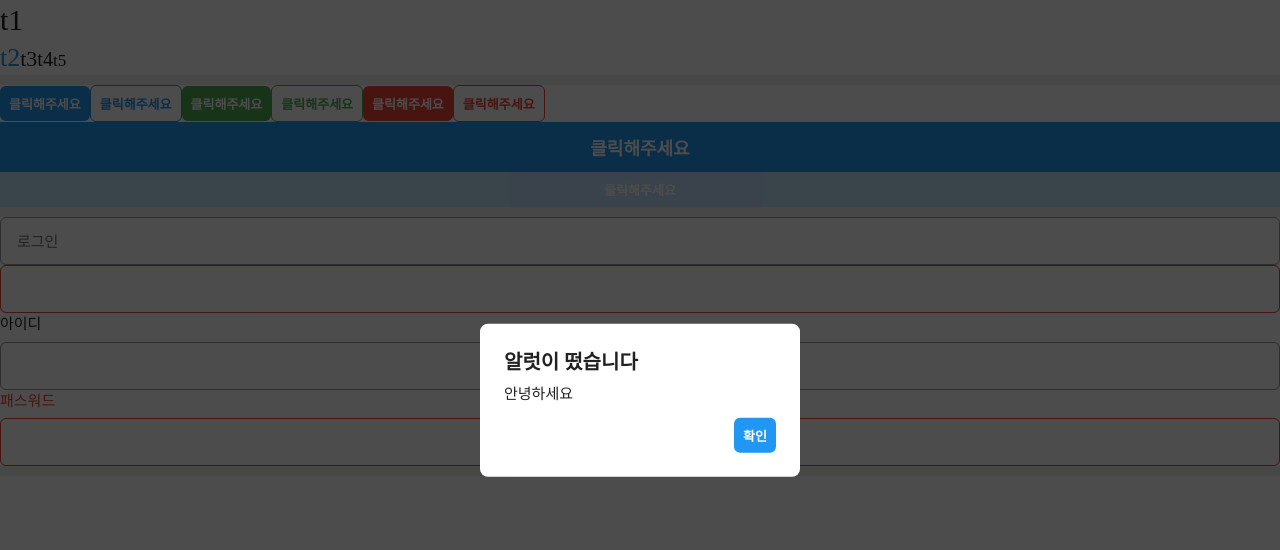
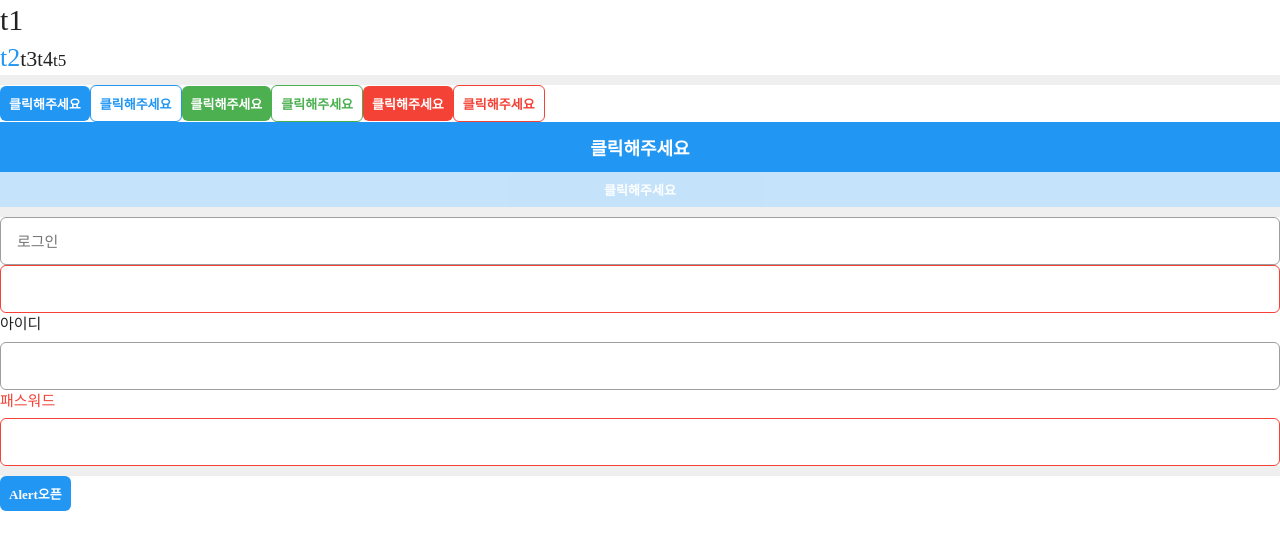
Before and after one commit to wkqkel/fastcampus_react, a React (Create React App) app: page / in a window 1280 px wide. Shown: the top 550 px of the page. Built offline with nearby package versions, Linux system fonts and the light colour scheme.

Commit message:
AlertContext

```diff
--- a/public/index.html
+++ b/public/index.html
@@ -1,14 +1,12 @@
 <!DOCTYPE html>
 <html lang="en">
+
 <head>
   <meta charset="utf-8" />
   <link rel="icon" href="%PUBLIC_URL%/favicon.ico" />
   <meta name="viewport" content="width=device-width, initial-scale=1" />
   <meta name="theme-color" content="#000000" />
-    <meta
-      name="description"
-      content="Web site created using create-react-app"
-    />
+  <meta name="description" content="Web site created using create-react-app" />
   <link rel="apple-touch-icon" href="%PUBLIC_URL%/logo192.png" />
   <!--
       manifest.json provides metadata used when your web app is installed on a
@@ -26,9 +24,11 @@
     -->
   <title>React App</title>
 </head>
+
 <body>
   <noscript>You need to enable JavaScript to run this app.</noscript>
   <div id="root"></div>
+  <div id="root-portal"></div>
   <!--
       This HTML file is a template.
       If you open it directly in the browser, you will see an empty page.
@@ -40,4 +40,5 @@
       To create a production bundle, use `npm run build` or `yarn build`.
     -->
 </body>
+
 </html>
--- a/src/App.tsx
+++ b/src/App.tsx
@@ -5,7 +5,11 @@ import Input from './components/shared/Input'
 import TextField from './components/shared/TextField'
 import Alert from './components/shared/Alert'
 
+import { useAlertContext } from './contexts/AlertContexts'
+
 function App() {
+  const { open } = useAlertContext()
+
   return (
     <div>
       <Text typography="t1" display="block">
@@ -42,12 +46,23 @@ function App() {
       <TextField label="패스워드" hasError />
 
       <div style={{ height: 10, width: '100%', background: '#efefef' }}></div>
-      <Alert
+      {/* <Alert
         title="알럿이 떴습니다"
         description="안녕하세요"
         onButtonClick={() => {}}
         open={true}
-      />
+      /> */}
+      <Button
+        onClick={() => {
+          open({
+            title: '카드신청완료',
+            description: '내역페이지에서 확인해주세요',
+            onButtonClick: () => {},
+          })
+        }}
+      >
+        Alert오픈
+      </Button>
     </div>
   )
 }
--- /dev/null
+++ b/src/contexts/AlertContexts.tsx
@@ -0,0 +1,82 @@
+import {
+  ComponentProps,
+  createContext,
+  useCallback,
+  useContext,
+  useMemo,
+  useState,
+} from 'react'
+
+import { createPortal } from 'react-dom'
+
+import Alert from '@shared/Alert'
+
+type AlertProps = ComponentProps<typeof Alert>
+type AlertOptions = Omit<AlertProps, 'open'>
+
+interface AlertContextValue {
+  open: (options: AlertOptions) => void
+}
+
+const Context = createContext<AlertContextValue | undefined>(undefined)
+
+const defaultValues: AlertProps = {
+  open: false,
+  title: null,
+  description: null,
+  onButtonClick: () => {},
+}
+
+export function AlertContextProvider({
+  children,
+}: {
+  children: React.ReactNode
+}) {
+  const [alertState, setAlertState] = useState(defaultValues)
+
+  const $portal_root = document.getElementById('root-portal')
+
+  const close = useCallback(() => {
+    setAlertState(defaultValues)
+  }, [])
+
+  const open = useCallback(
+    ({ onButtonClick, ...options }: AlertOptions) => {
+      setAlertState({
+        ...options,
+        onButtonClick: () => {
+          close()
+          onButtonClick()
+        },
+        open: true,
+      })
+    },
+    [close],
+  )
+
+  const values = useMemo(
+    () => ({
+      open,
+    }),
+    [open],
+  )
+
+  return (
+    <Context.Provider value={values}>
+      {children}
+      {$portal_root != null
+        ? createPortal(<Alert {...alertState} />, $portal_root)
+        : null}
+    </Context.Provider>
+  )
+}
+
+export function useAlertContext() {
+  const values = useContext(Context)
+
+  if (values == null) {
+    throw new Error('AlertContext 내부에서 사용해주세요')
+  }
+
+  return values
+}
--- a/src/index.tsx
+++ b/src/index.tsx
@@ -8,11 +8,16 @@ import { Global } from '@emotion/react'
 
 import globalStyles from './styles/globalStyles'
 
+import { AlertContextProvider } from './contexts/AlertContexts'
+
 const root = ReactDOM.createRoot(document.getElementById('root') as HTMLElement)
+
 root.render(
   <React.StrictMode>
     <Global styles={globalStyles} />
-    <App />
+    <AlertContextProvider>
+      <App />
+    </AlertContextProvider>
   </React.StrictMode>,
 )
 
--- a/tsconfig.paths.json
+++ b/tsconfig.paths.json
@@ -5,7 +5,8 @@
       "@/*": ["src/*"],
       "@components/*": ["src/components/*"],
       "@styles/*": ["src/styles/*"],
-      "@shared/*": ["src/components/shared/*"]
+      "@shared/*": ["src/components/shared/*"],
+      "@contexts/*": ["src/contexts/*"]
     }
   }
 }
```
Lines whose indentation alone changed are shown as unchanged.
